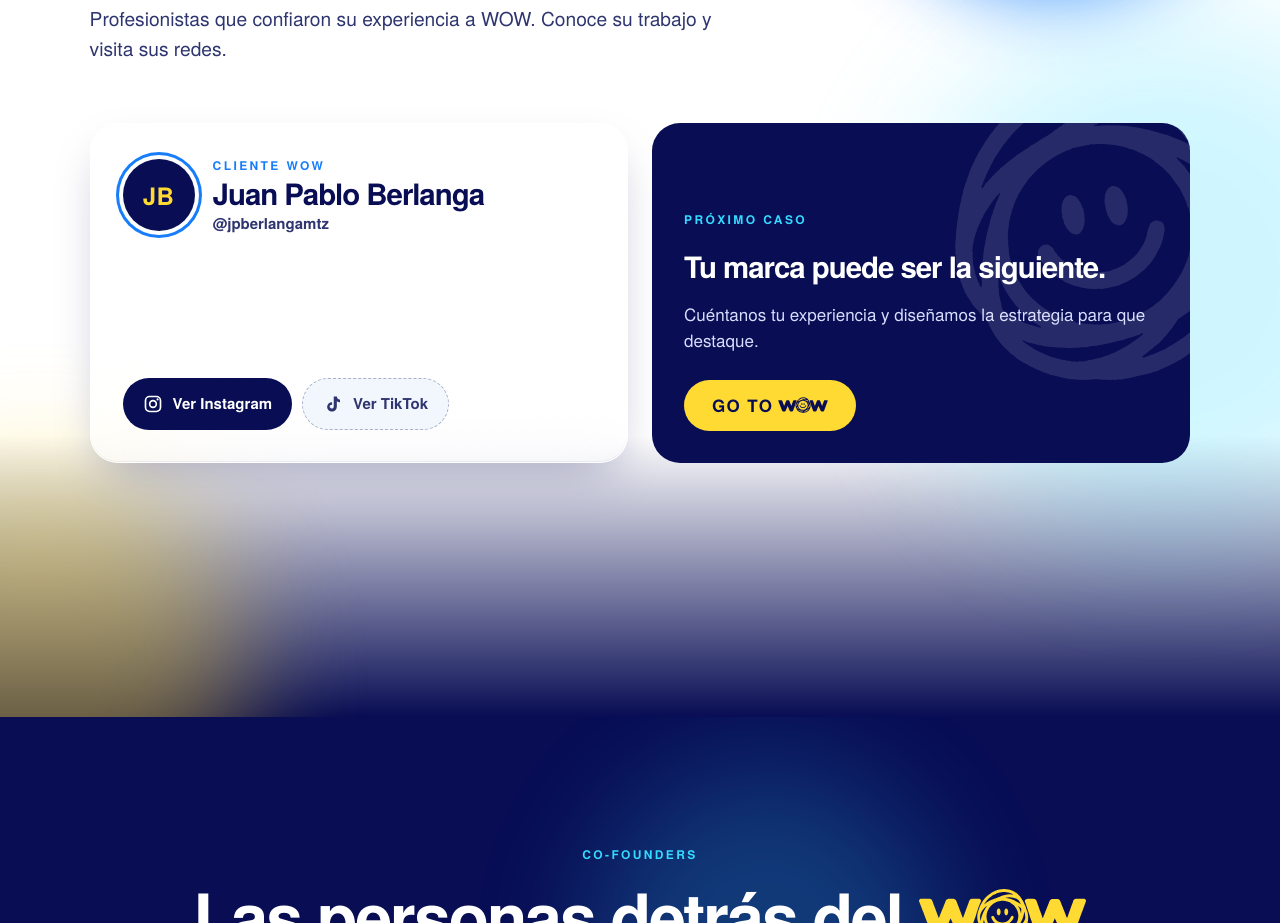
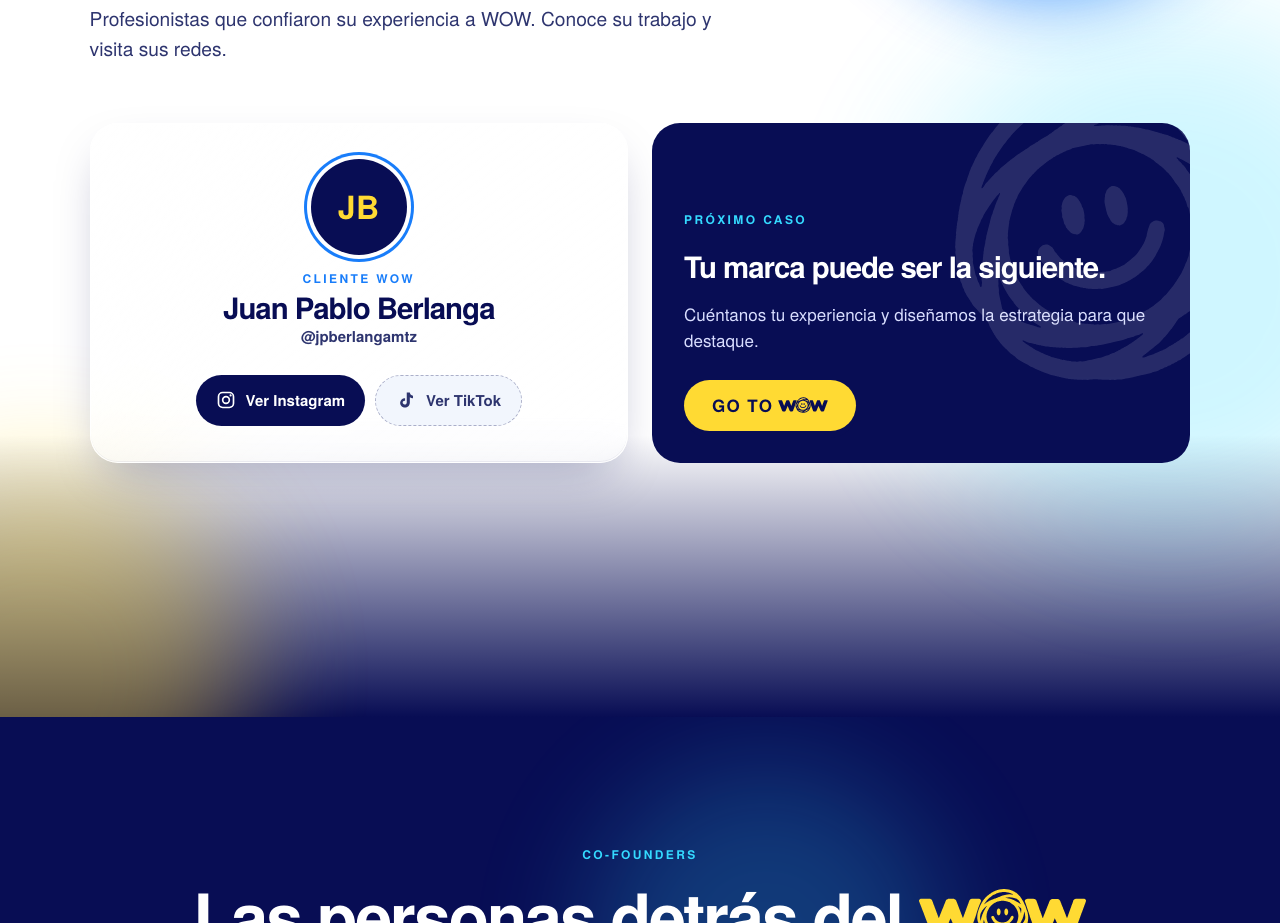
Before and after one commit to franciscosanvel24-code/paginawow, a plain HTML site: page index.html in a window 1280 px wide. Shown: the part 4948-5871 px from the top of the page. Drawn offline with Linux system fonts and the light colour scheme.

Commit message:
Tarjeta de cliente compacta y centrada
Co-Authored-By: Claude Opus 5.5 <noreply@anthropic.com>
Claude-Session: https://claude.ai/code/session_01L1GuLUNjyVtbqJ3pYDV2hM

```diff
--- a/styles.css
+++ b/styles.css
@@ -197,6 +197,11 @@ p{margin:0}
 .client-services{list-style:none;padding:0;margin:0;display:flex;flex-wrap:wrap;gap:8px}
 .client-services li{font-size:13px;font-weight:700;padding:7px 13px;border-radius:999px;background:rgba(24,125,250,.12);color:var(--navy)}
 .client-links{margin-top:auto;display:flex;flex-wrap:wrap;gap:10px}
+/* Tarjeta de cliente compacta: todo centrado vertical y horizontalmente */
+.client-card.glass{justify-content:center;align-items:center;text-align:center;gap:26px}
+.client-card.glass .client-top{flex-direction:column;gap:14px}
+.client-card.glass .client-avatar{width:96px;height:96px;font-size:32px}
+.client-card.glass .client-links{margin-top:0;justify-content:center}
 .social-link{display:inline-flex;align-items:center;gap:10px;padding:13px 20px;border-radius:999px;background:var(--navy);color:var(--white);font-weight:700;font-size:15px;transition:background .2s,transform .2s}
 .social-link svg{width:20px;height:20px}
 .social-link:hover{background:var(--blue);transform:translateY(-2px)}
```
